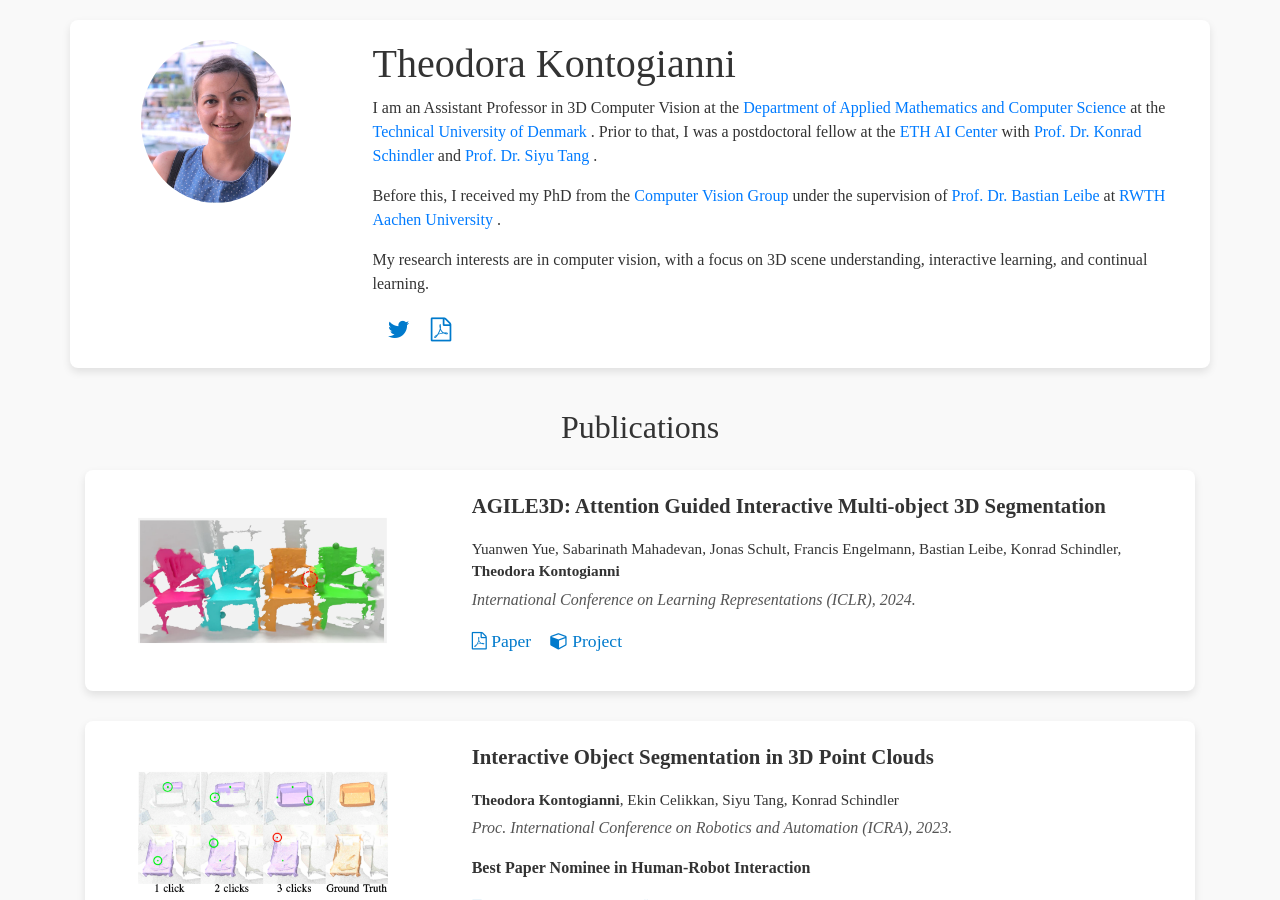
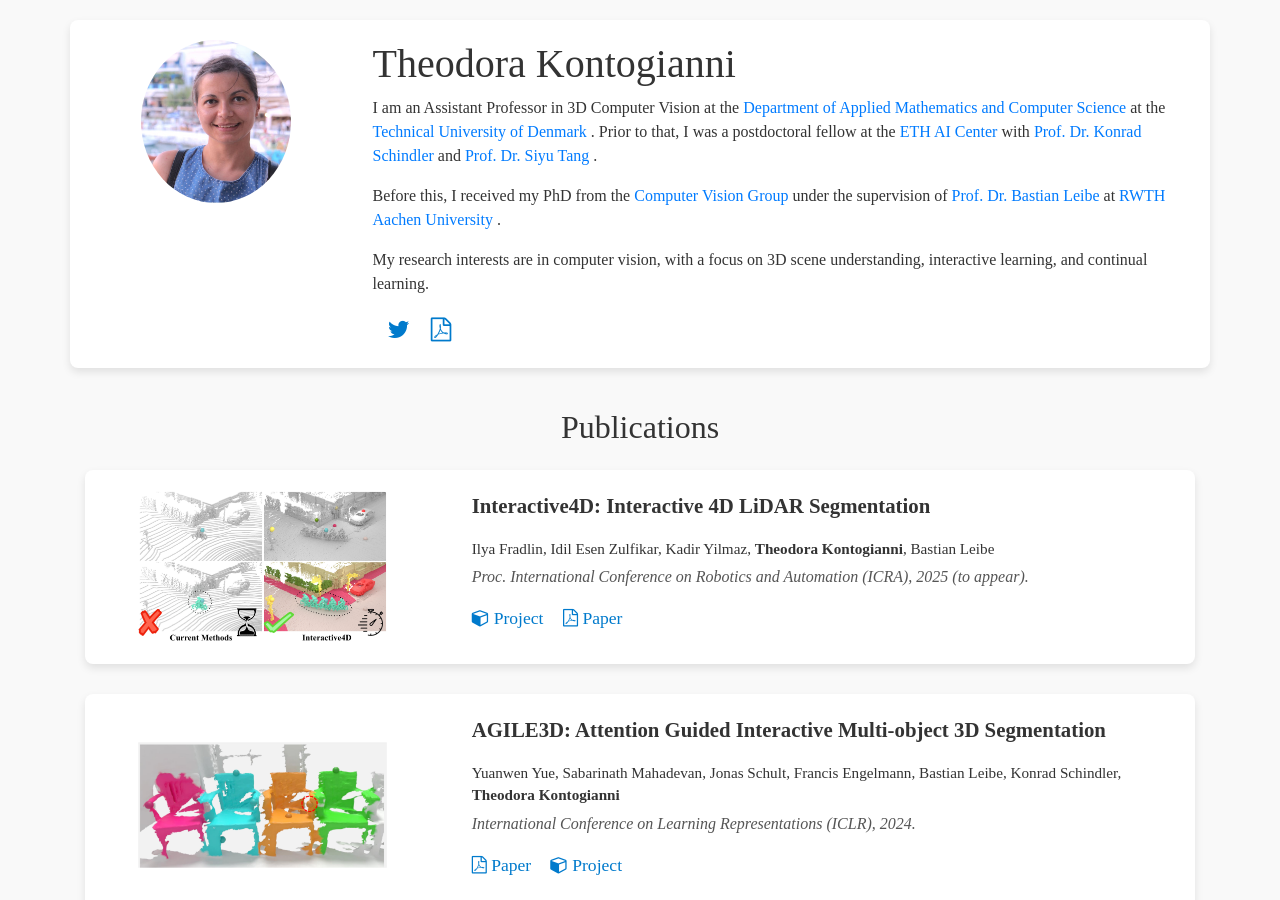
Before and after one commit to theodorakontogianni/theodorakontogianni.github.io, a Jekyll site: the page index.html, which Jekyll copies as it is, in a window 1280 px wide and 900 px high. Built offline with Jekyll 4.4.1, drawn with Linux system fonts in a browser that asks for light colours; a style sheet for code colours, icons or effects is not loaded.

Commit message:
ICRA 2025 publication added

```diff
--- a/index.html
+++ b/index.html
@@ -132,7 +132,29 @@
 <!-- Publications Section -->
 <main class="container">
     <h2 class="mb-4 text-center">Publications</h2>
+    <div class="publication-item">
+      <div class="row">
+          <div class="col-md-4 text-center">
+              <img src="inter4d.jpg" alt="Interactive 4D Segmentation" style="max-width: 100%; height: auto; border-radius: 8px;">
+          </div>
+          <div class="col-md-8">
+              <p class="p-title">Interactive4D: Interactive 4D LiDAR Segmentation</p>
+              <p class="p-authors">
+                Ilya Fradlin, Idil Esen Zulfikar, Kadir Yilmaz, <b>Theodora Kontogianni</b>, Bastian Leibe
+              </p>
+              <p class="p-conference">Proc. International Conference on Robotics and Automation (ICRA), 2025 (to appear).</p>
+              <div class="icon-links">
+                  <a href="https://ilya-fradlin.github.io/Interactive4D/" target="_blank">
+                      <i class="fa fa-cube"></i> Project
+                  </a>
+                  <a href="https://ilya-fradlin.github.io/Interactive4D/static/interactive4d.pdf" target="_blank">
+                      <i class="fa fa-file-pdf-o"></i> Paper
+                  </a>
 
+              </div>
+          </div>
+      </div>
+  </div>
     <div class="publication-item">
         <div class="row">
             <div class="col-md-4 text-center">
```
